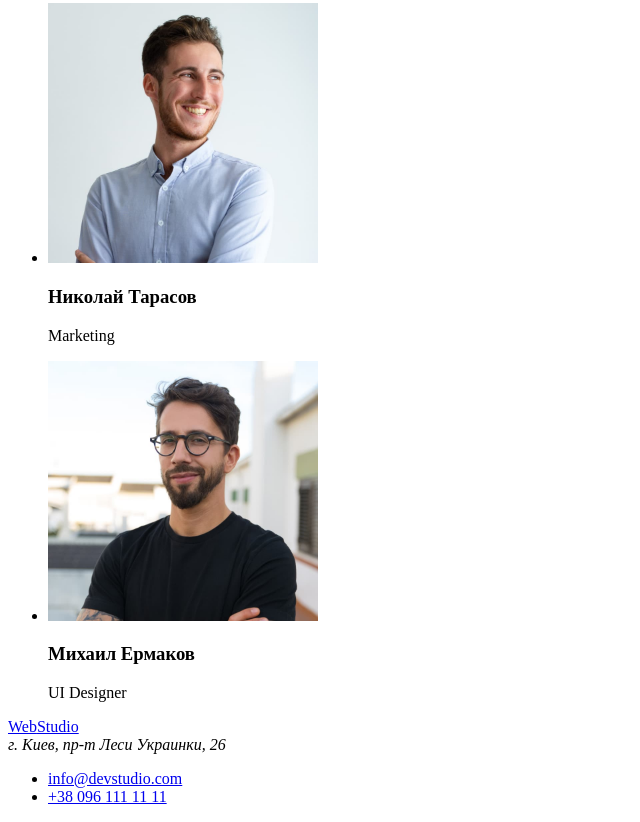
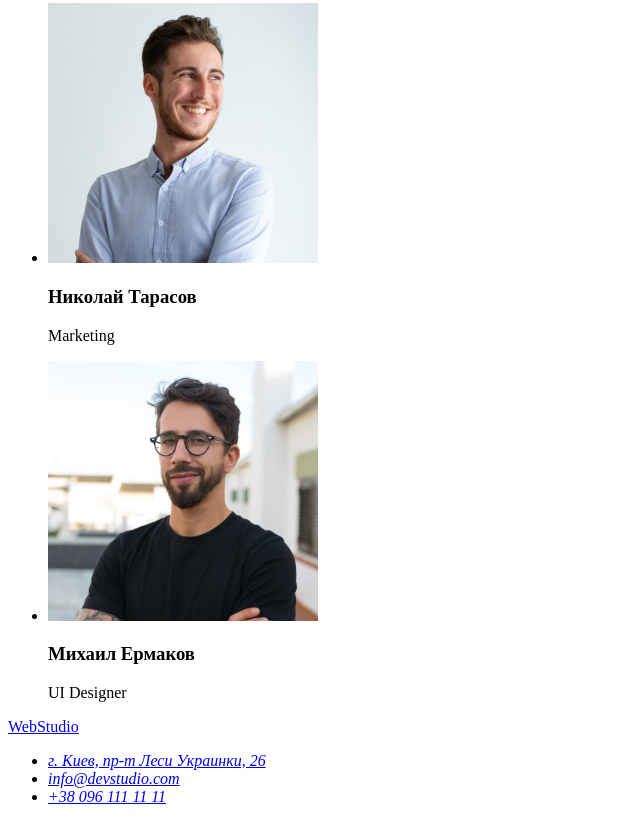
Before and after one commit to byht1/goit-markup-hw-01, a plain HTML site: page index.html in a window 1280 px wide. Shown: the part 2333-3155 px from the top of the page, without its empty margins (0-640 px from the left). Drawn offline with Linux system fonts and the light colour scheme.

Commit message:
Виправлення помилок 1

```diff
--- a/index.html
+++ b/index.html
@@ -105,13 +105,14 @@
     <footer>
 
         <a href="/"><span>Web</span>Studio</a>
+
         <address>
-            г. Киев, пр-т Леси Украинки, 26
+            <ul>
+                <li><a href="http://surl.li/bouye">г. Киев, пр-т Леси Украинки, 26</a></li>
+                <li><a href="mailto:info@devstudio.com">info@devstudio.com</a></li>
+                <li><a href="tel:+380961111111">+38 096 111 11 11</a></li>
+            </ul>
         </address>
-        <ul>
-            <li><a href="mailto:info@devstudio.com">info@devstudio.com</a></li>
-            <li><a href="tel:+380961111111">+38 096 111 11 11</a></li>
-        </ul>
 
     </footer>
 
```
